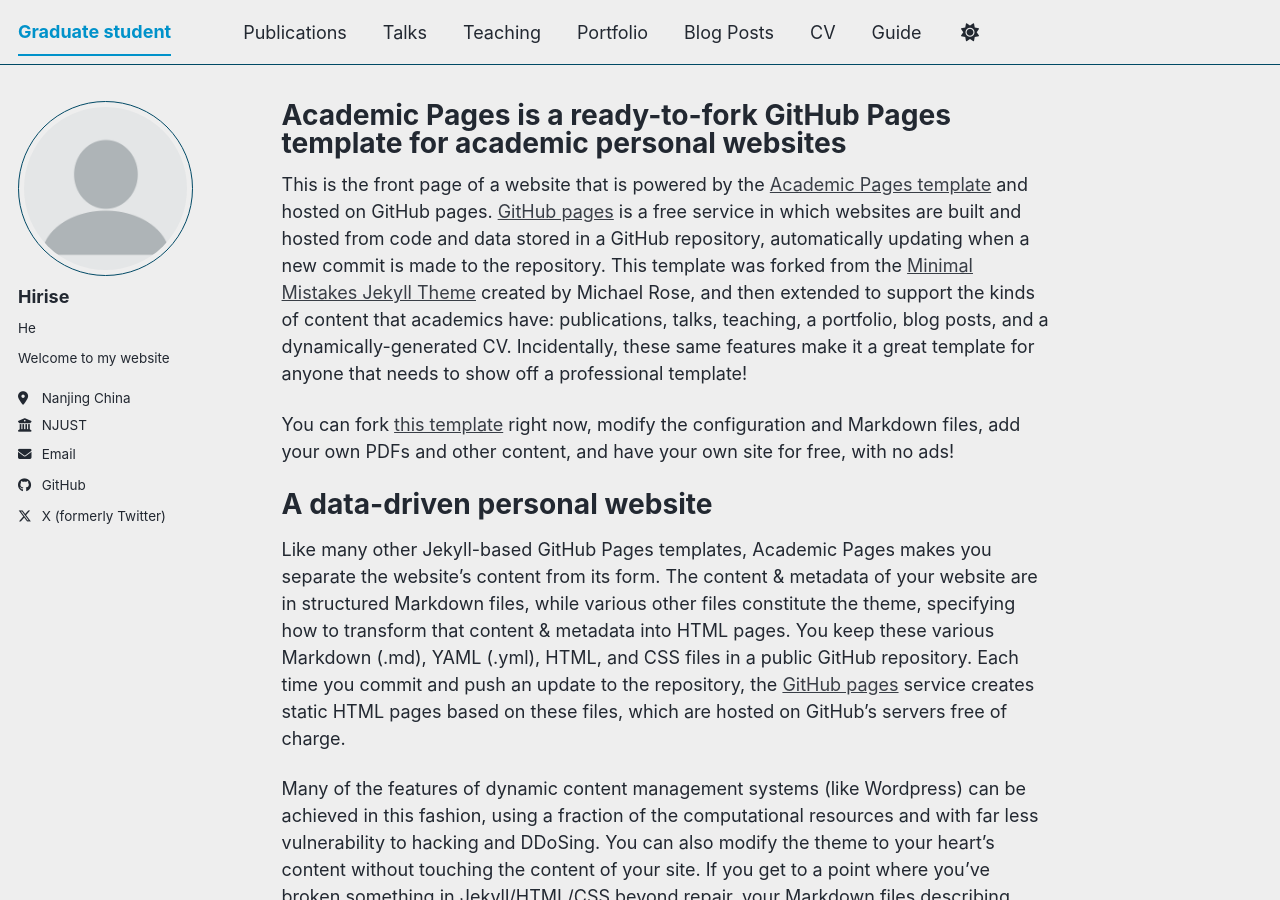
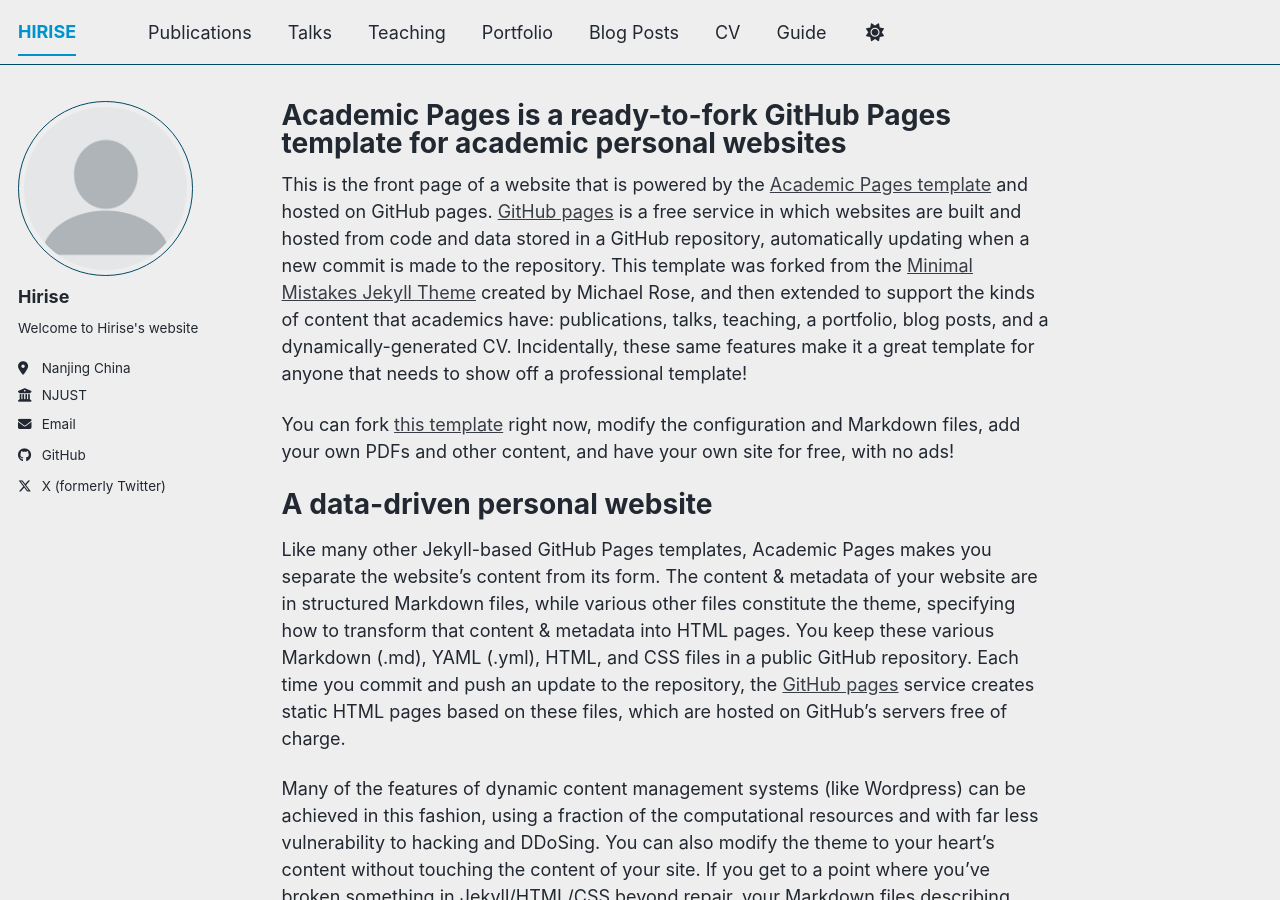
Before and after one commit to Hirise101/Hirise101.github.io, a Jekyll site: the page built from _pages/about.md, in a window 1280 px wide and 900 px high. Built offline with Jekyll 4.4.1, drawn with Linux system fonts in a browser that asks for light colours; a script bundle is joined from its source files by our own code; library files that are not in the unit come from our copies.

Commit message:
Change site title to 'HIRISE' and update bio
Updated site title and author bio in configuration.

```diff
--- a/_config.yml
+++ b/_config.yml
@@ -9,7 +9,7 @@
 # Basic Site Settings
 locale                   : "Nanjing China"
 site_theme               : "air" # The available themes options are "default", "air", "sunrise", "mint", "dirt" and "contrast"
-title                    : "Graduate student"
+title                    : "HIRISE"
 title_separator          : "-"
 name                     : &name "Hirise"
 description              : &description "Nanjing University of Science and Technology"   # Update this with a general description of your site, this is the default if not overridden by a page
@@ -25,8 +25,8 @@ author:
   # Biographic information
   avatar           : "profile.png"
   name             : "Hirise"
-  pronouns         : "He" # example: "her"
-  bio              : "Welcome to my website"
+  pronouns         : "" # example: "her"
+  bio              : "Welcome to Hirise's website"
   location         : "Nanjing China"
   employer         : "NJUST"
   uri              : # URL
```
